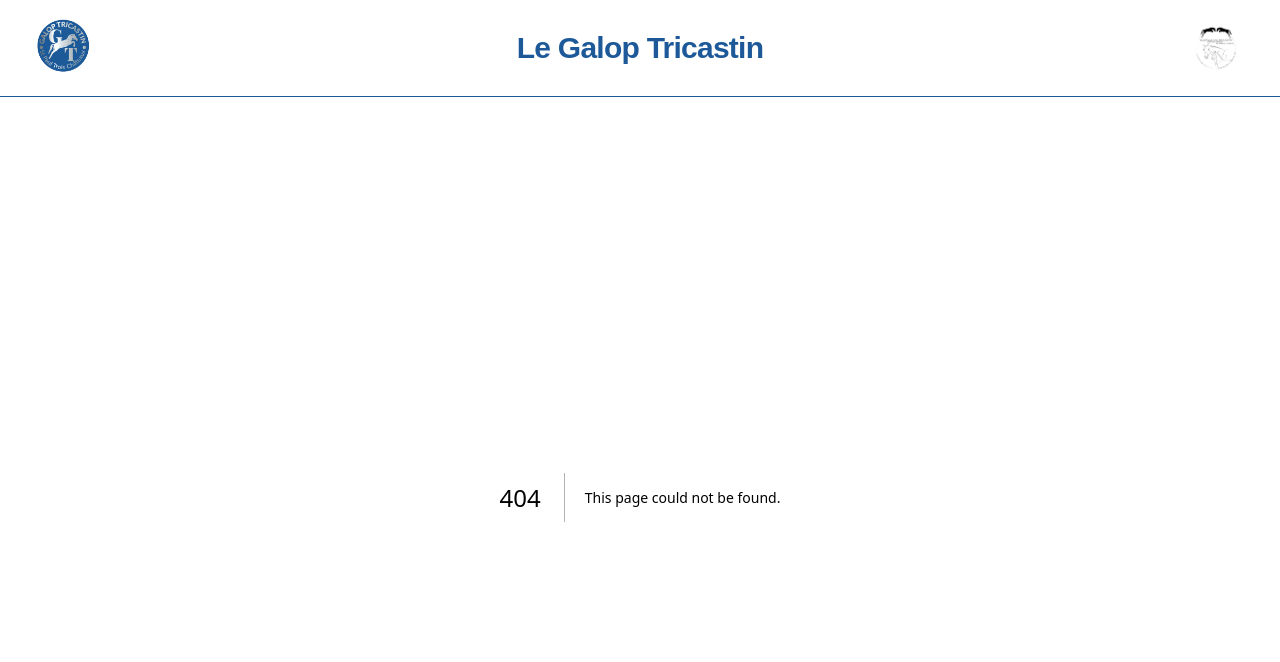
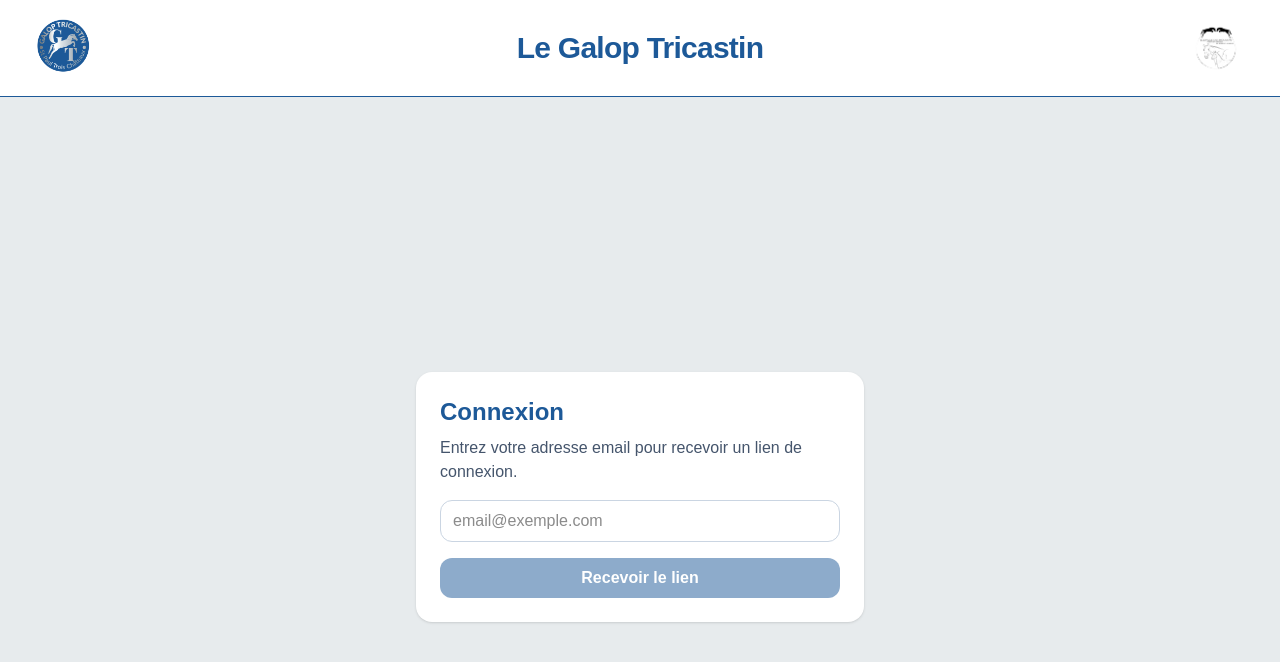
Before and after one commit to Julie-galop/equi-app, a Next.js app: page /login in a window 1280 px wide. Before the commit this address had no page. Shown: the top 662 px of the page. Built offline with nearby package versions, Linux system fonts and the light colour scheme; no server answers.

Commit message:
feat: add login page and auth callback

```diff
--- /dev/null
+++ b/src/app/auth/callback/page.tsx
@@ -0,0 +1,38 @@
+'use client';
+
+import { useEffect } from 'react';
+import { useRouter } from 'next/navigation';
+import { supabase } from '@/lib/supabaseClient';
+
+export default function AuthCallbackPage() {
+  const router = useRouter();
+
+  useEffect(() => {
+    const finalize = async () => {
+      // Sur certains flows, Supabase a besoin d'échanger le "code" contre une session
+      const url = new URL(window.location.href);
+      const code = url.searchParams.get('code');
+
+      if (code) {
+        await supabase.auth.exchangeCodeForSession(code);
+      }
+
+      // Ensuite on vérifie qu'on a bien une session
+      const { data } = await supabase.auth.getSession();
+
+      // Redirige où tu veux après login
+      router.replace(data.session ? '/' : '/login');
+      router.refresh();
+    };
+
+    finalize();
+  }, [router]);
+
+  return (
+    <main className="min-h-screen flex items-center justify-center bg-[#e7ebed]">
+      <div className="rounded-2xl bg-white border border-[#b3bec5]/60 shadow-sm p-6 text-slate-700">
+        Connexion en cours…
+      </div>
+    </main>
+  );
+}
--- /dev/null
+++ b/src/app/login/page.tsx
@@ -0,0 +1,77 @@
+'use client';
+
+import { useState } from 'react';
+import { supabase } from '@/lib/supabaseClient';
+
+export default function LoginPage() {
+  const [email, setEmail] = useState('');
+  const [loading, setLoading] = useState(false);
+  const [sent, setSent] = useState(false);
+  const [error, setError] = useState<string | null>(null);
+
+  const sendMagicLink = async () => {
+    setLoading(true);
+    setError(null);
+
+    const { error } = await supabase.auth.signInWithOtp({
+      email,
+      options: {
+        emailRedirectTo: `${window.location.origin}/auth/callback`,
+      },
+    });
+
+    if (error) {
+      setError(error.message);
+    } else {
+      setSent(true);
+    }
+
+    setLoading(false);
+  };
+
+  return (
+    <main className="min-h-screen flex items-center justify-center bg-[#e7ebed] px-4">
+      <div className="w-full max-w-md rounded-2xl bg-white p-6 shadow">
+        <h1 className="text-2xl font-extrabold text-[#1d5998]">
+          Connexion
+        </h1>
+
+        <p className="mt-2 text-slate-600">
+          Entrez votre adresse email pour recevoir un lien de connexion.
+        </p>
+
+        {sent ? (
+          <div className="mt-4 rounded-xl bg-emerald-50 border border-emerald-200 p-4 text-emerald-700">
+            📧 Un lien de connexion vient de vous être envoyé.
+            <br />
+            Pensez à vérifier vos spams.
+          </div>
+        ) : (
+          <>
+            <input
+              type="email"
+              placeholder="email@exemple.com"
+              value={email}
+              onChange={e => setEmail(e.target.value)}
+              className="mt-4 w-full rounded-xl border border-slate-300 px-3 py-2 focus:ring-2 focus:ring-[#1d5998]/30 outline-none"
+            />
+
+            {error && (
+              <div className="mt-3 text-sm text-red-600">
+                {error}
+              </div>
+            )}
+
+            <button
+              onClick={sendMagicLink}
+              disabled={loading || !email}
+              className="mt-4 w-full rounded-xl bg-[#1d5998] px-4 py-2 font-extrabold text-white disabled:opacity-50"
+            >
+              {loading ? 'Envoi…' : 'Recevoir le lien'}
+            </button>
+          </>
+        )}
+      </div>
+    </main>
+  );
+}
```
Also changed, not shown: public/logo-appli.png (added).
